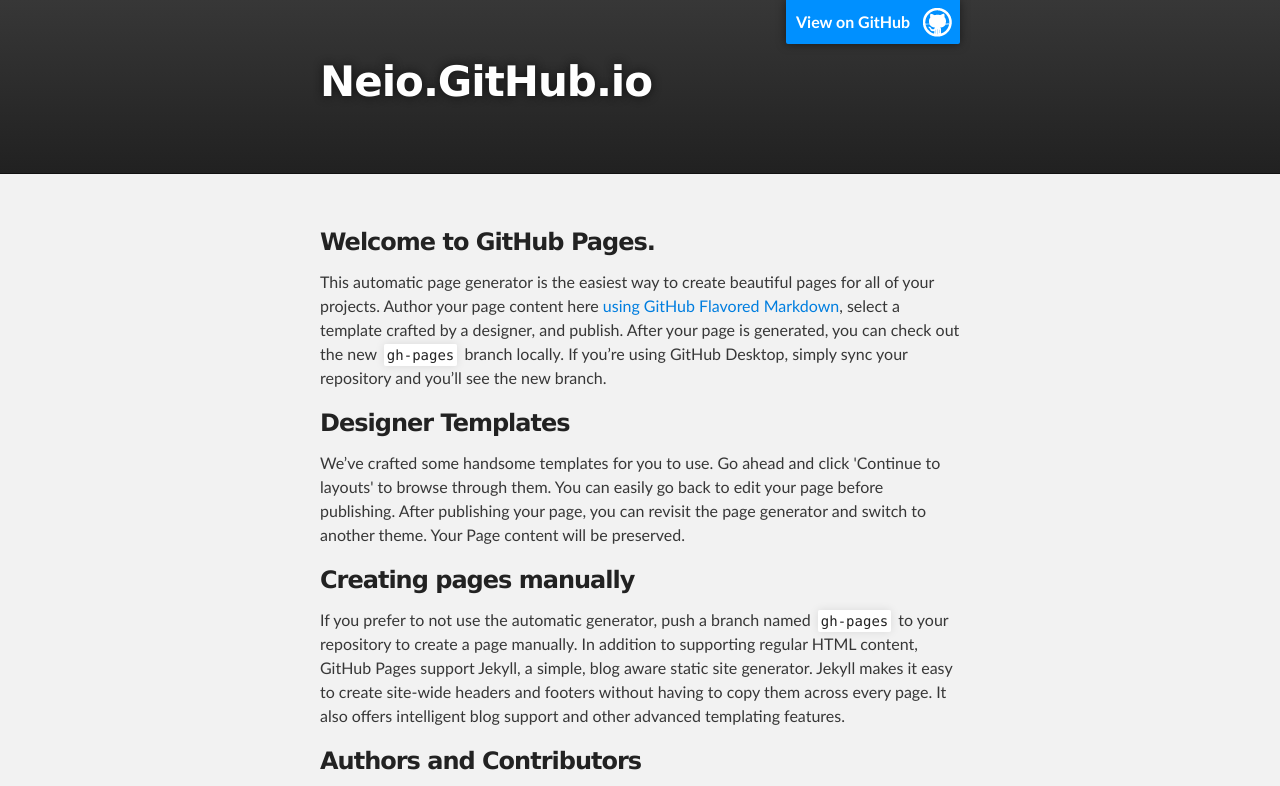
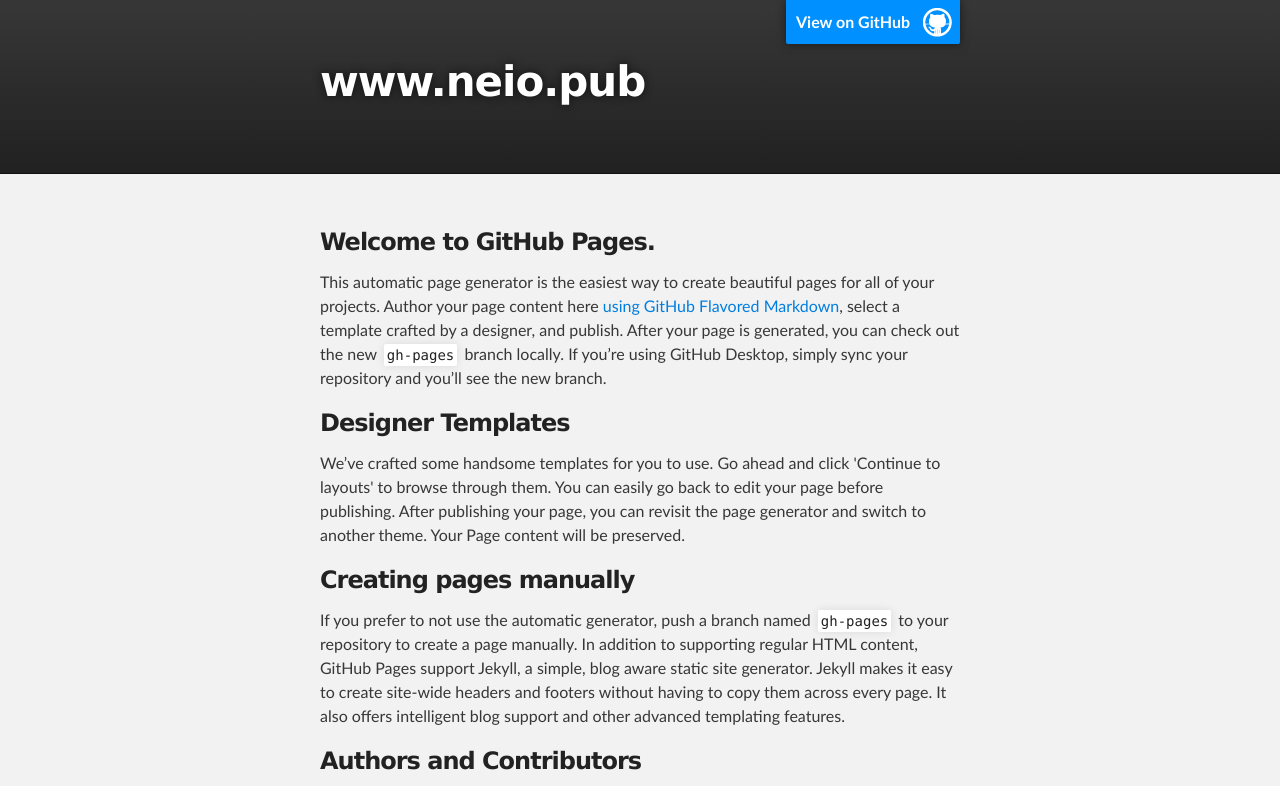
Before and after one commit to Neio/neio.github.io, a plain HTML site: page index.html in a window 1280 px wide. Shown: the top 786 px of the page. Drawn offline with Linux system fonts and the light colour scheme.

Commit message:
Update index.html

```diff
--- a/index.html
+++ b/index.html
@@ -18,7 +18,7 @@
         <header class="inner">
           <a id="forkme_banner" href="https://github.com/Neio">View on GitHub</a>
 
-          <h1 id="project_title">Neio.GitHub.io</h1>
+          <h1 id="project_title">www.neio.pub</h1>
           <h2 id="project_tagline"></h2>
 
         </header>
```
